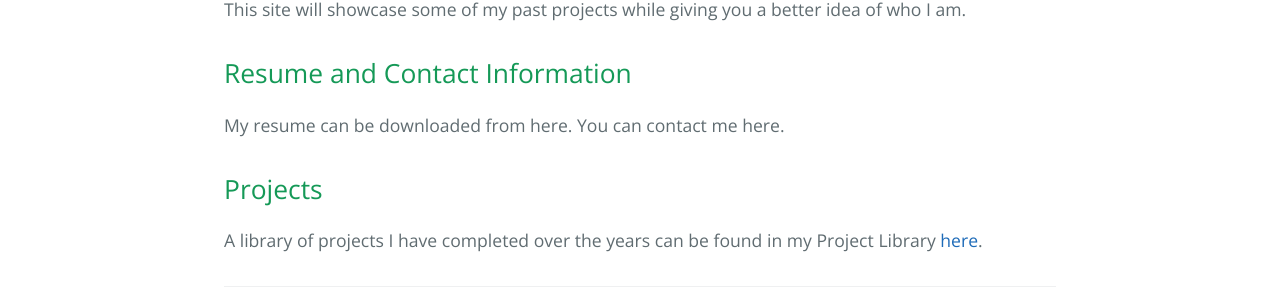
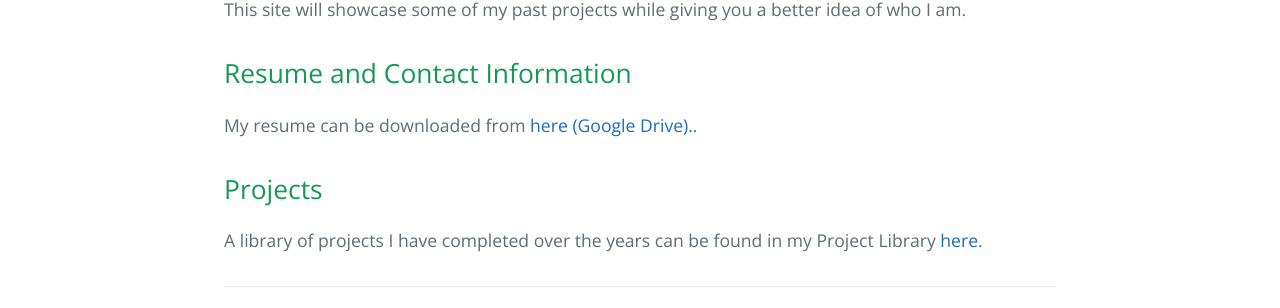
Before and after one commit to yixin0829/Cayman, a Jekyll site: the page built from index.md, in a window 1280 px wide. Shown: the part 697-1005 px from the top of the page. Built offline with Jekyll 4.4.1, drawn with Linux system fonts in a browser that asks for light colours.

Commit message:
Update index.md

```diff
--- a/index.md
+++ b/index.md
@@ -10,8 +10,7 @@ Hi, my name's Ian! I should tell you a little bit about myself. I currently atte
 This site will showcase some of my past projects while giving you a better idea of who I am.
 
 ## Resume and Contact Information
-My resume can be downloaded from here.
-You can contact me here.
+My resume can be downloaded from [here (Google Drive).](https://drive.google.com/open?id=14_ZaMpX6zxzTelnVF_CH6pVVhN35HWmf).
 
 ## Projects
 A library of projects I have completed over the years can be found in my Project Library [here](./project-library.html).
```
